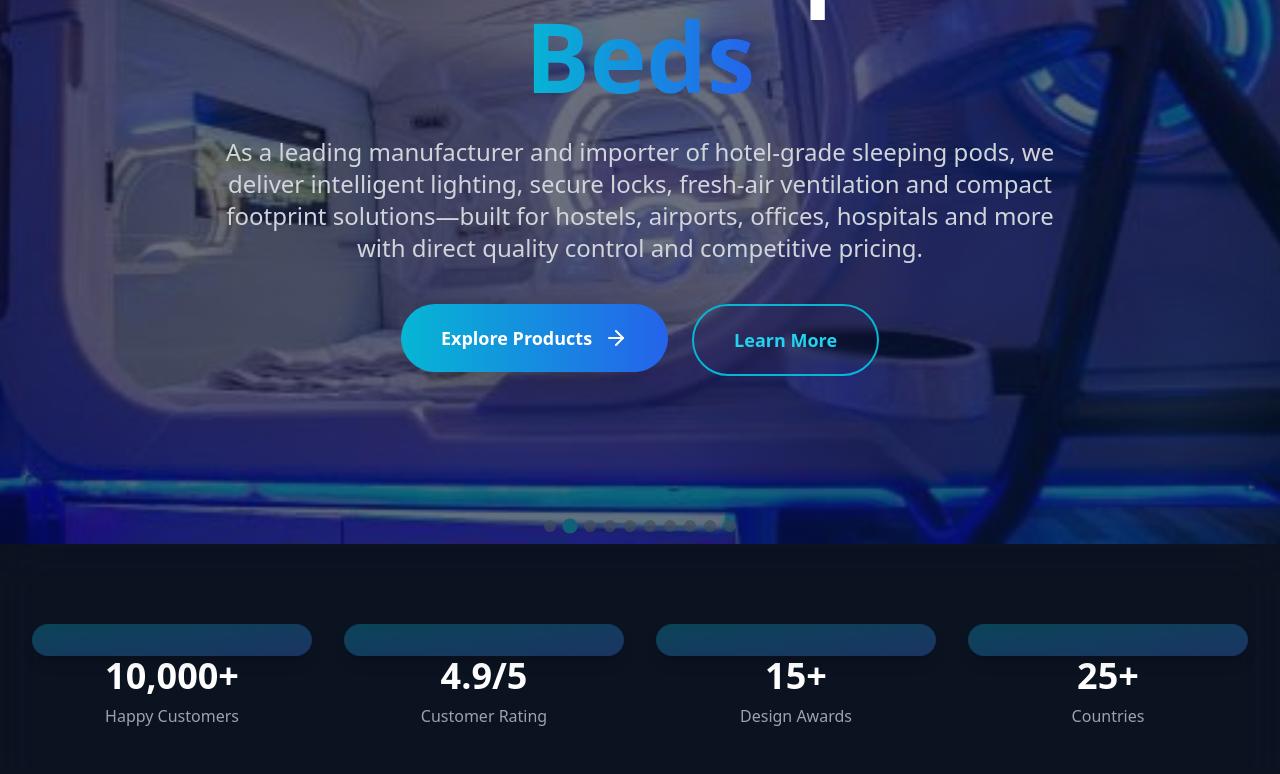
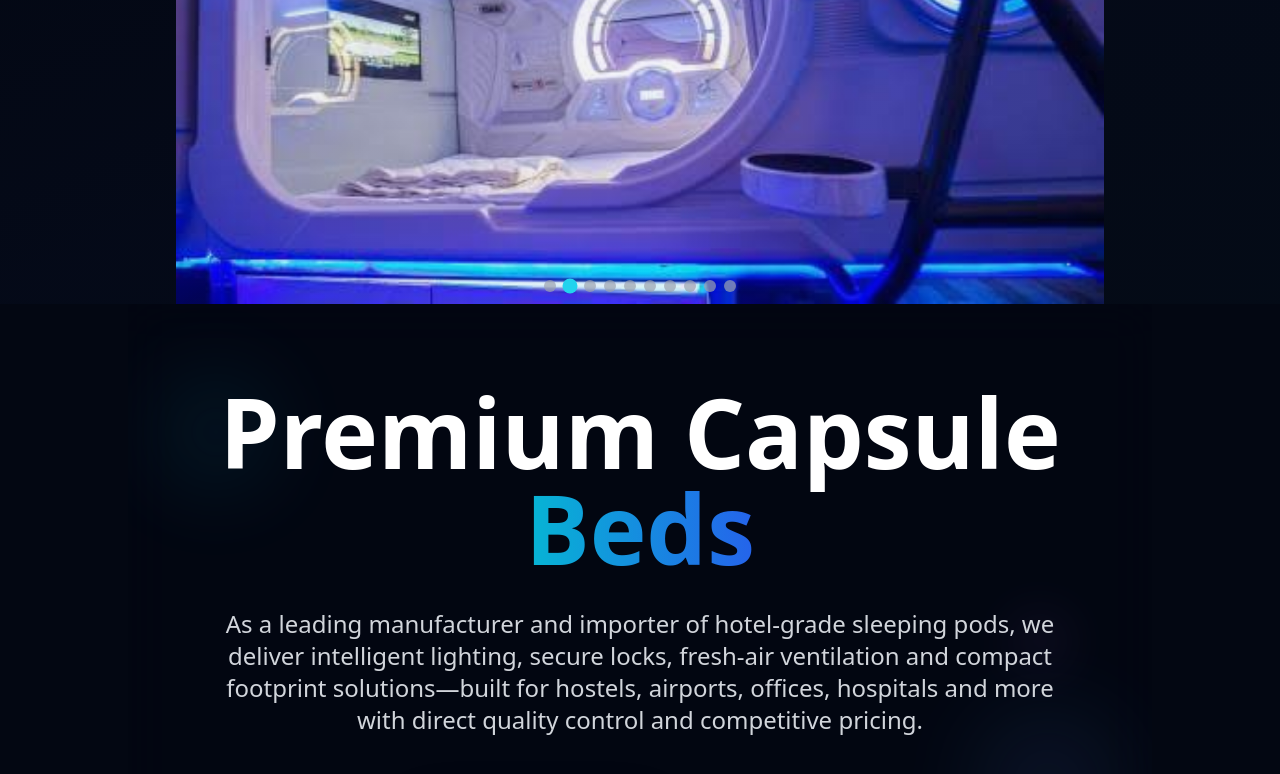
Before and after one commit to obidua/BIDUA-Beds, a React (Vite) app: page / in a window 1280 px wide. Shown: the part 320-1094 px from the top of the page. Built offline with nearby package versions, Linux system fonts and the light colour scheme.

Commit message:
Separate image slider and hero text sections

```diff
--- a/src/components/ImageSlider.tsx
+++ b/src/components/ImageSlider.tsx
@@ -98,7 +98,7 @@ const ImageSlider: React.FC<ImageSliderProps> = ({
             <motion.img
               src={images[currentIndex]}
               alt={`Slide ${currentIndex + 1}`}
-              className="w-full h-full object-contain sm:object-cover hover:scale-105 transition-transform duration-300 block"
+              className="w-full h-full object-contain hover:scale-105 transition-transform duration-300 block"
               whileHover={{ scale: 1.02 }}
               onError={(e) => {
                 const target = e.target as HTMLImageElement;
--- a/src/pages/Home.tsx
+++ b/src/pages/Home.tsx
@@ -27,30 +27,35 @@ const Home: React.FC = () => {
 
   return (
     <div className="min-h-screen bg-white dark:bg-gray-950 transition-colors duration-500">
-      {/* Hero Section */}
+      {/* Image Slider Section */}
       <motion.section
         initial={{ opacity: 0 }}
         animate={{ opacity: 1 }}
         transition={{ duration: 1 }}
-        className="relative min-h-screen flex items-center justify-center overflow-hidden"
+        className="relative w-full h-[50vh] md:h-[60vh] lg:h-[70vh] overflow-hidden"
       >
-        <div className="absolute inset-0 bg-gradient-to-br from-white/60 via-cyan-50/20 to-blue-50/30 dark:from-gray-950/60 dark:via-blue-900/20 dark:to-cyan-900/30 backdrop-blur-md transition-colors duration-500"></div>
-
-        {/* Hero Image Slider Background */}
-        <div className="absolute inset-0 opacity-40 sm:opacity-35 md:opacity-30 dark:opacity-50 dark:sm:opacity-45 dark:md:opacity-40">
         <ImageSlider
           images={homePageImages}
           className="w-full h-full"
           autoPlay={true}
           interval={5000}
         />
-        </div>
+        <div className="absolute inset-0 bg-gradient-to-br from-white/10 via-cyan-50/5 to-blue-50/5 dark:from-gray-950/10 dark:via-blue-900/5 dark:to-cyan-900/5"></div>
+      </motion.section>
 
-        <div className="relative z-10 text-center max-w-5xl mx-auto px-4 py-12 sm:py-16 md:py-20">
+      {/* Premium Capsule Beds Section */}
+      <motion.section
+        initial={{ opacity: 0, y: 20 }}
+        animate={{ opacity: 1, y: 0 }}
+        transition={{ duration: 1, delay: 0.3 }}
+        className="py-20 text-center max-w-5xl mx-auto px-4 sm:px-6 lg:px-8 bg-white/70 dark:bg-gray-950/70 backdrop-blur-xl relative overflow-hidden"
+      >
+        <div className="absolute inset-0 bg-gradient-to-r from-cyan-50/30 via-transparent to-blue-50/30 dark:from-transparent dark:to-transparent"></div>
+        <div className="relative z-10">
           <motion.h1
             initial={{ opacity: 0, y: 50 }}
             animate={{ opacity: 1, y: 0 }}
-            transition={{ duration: 1, delay: 0.2 }}
+            transition={{ duration: 1, delay: 0.5 }}
             className="text-4xl sm:text-5xl md:text-6xl lg:text-8xl font-bold text-gray-900 dark:text-white mb-6 sm:mb-8 leading-tight"
           >
             Premium Capsule
@@ -65,7 +70,7 @@ const Home: React.FC = () => {
           <motion.p
             initial={{ opacity: 0, y: 30 }}
             animate={{ opacity: 1, y: 0 }}
-            transition={{ duration: 1, delay: 0.4 }}
+            transition={{ duration: 1, delay: 0.7 }}
             className="text-lg sm:text-xl md:text-2xl text-gray-600 dark:text-gray-300 mb-8 sm:mb-10 leading-relaxed max-w-4xl mx-auto px-2"
           >
             {heroDescription}
@@ -73,7 +78,7 @@ const Home: React.FC = () => {
           <motion.div
             initial={{ opacity: 0, y: 30 }}
             animate={{ opacity: 1, y: 0 }}
-            transition={{ duration: 1, delay: 0.6 }}
+            transition={{ duration: 1, delay: 0.9 }}
             className="flex flex-col sm:flex-row gap-4 sm:gap-6 justify-center px-2"
           >
             <motion.div
```
Lines whose indentation alone changed are shown as unchanged.
